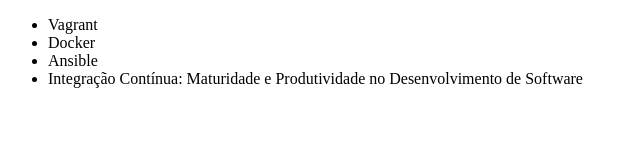
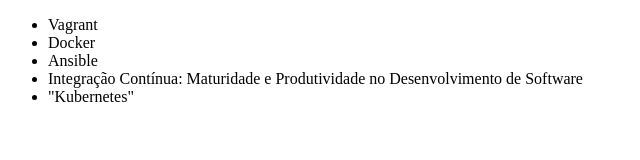
Before and after one commit to wil-lira/alura-git, a plain HTML site: page index.html in a window 1280 px wide. Shown: the whole page, without its empty margins (0-640 px from the left). Drawn offline with Linux system fonts and the light colour scheme.

Commit message:
Adicionando Kubernetes na lista de cursos

```diff
--- a/index.html
+++ b/index.html
@@ -10,6 +10,7 @@
         <li>Docker</li>
         <li>Ansible</li>
         <li>Integração Contínua: Maturidade e Produtividade no Desenvolvimento de Software</li>
+        <li>"Kubernetes"</li>
     </ul>
 </body>
 </html>
```
